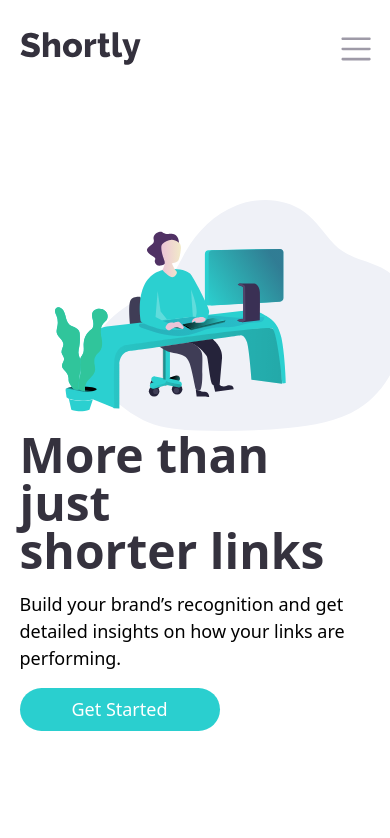
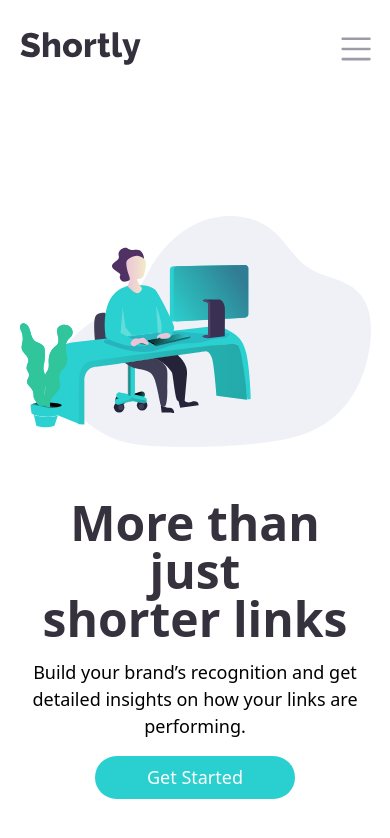
Before and after one commit to Sheriff-Oladimeji/shortly, a React (Vite) app: page / in a window 390 px wide. Shown: the top 838 px of the page. Built offline with nearby package versions, Linux system fonts and the light colour scheme.

Commit message:
feat: add style to main div

```diff
--- a/src/components/Main.jsx
+++ b/src/components/Main.jsx
@@ -3,16 +3,22 @@
 import Button from "./Button";
 const Main = () => {
   return (
-    <main className="w-[90%] md:w-[80%] flex  flex-col-reverse md:flex-row mx-auto items-center justify-between">
-      <div className="flex flex-col space-y-4">
-        <h1 className="text-5xl text-VeryDarkBlue font-bold">More than just <br/> shorter links</h1>
+    <main className="w-[90%] md:w-[80%] flex  flex-col-reverse md:flex-row mx-auto items-center justify-between gap-6 md:gap-0 py-4">
+      <div className="flex flex-col space-y-4 text-center md:text-left">
+        <h1 className="text-5xl text-VeryDarkBlue font-bold mt-7 md:mt-0">
+          More than just <br /> shorter links
+        </h1>
         <p className="max-w-md">
           Build your brand’s recognition and get detailed insights on how your
           links are performing.
-              </p>
-              <Button value={"Get Started"} style={'rounded-full w-[200px]'}/>
+        </p>
+        <Button value={"Get Started"} style={"rounded-full w-[200px] mx-auto"} />
       </div>
-      <img src={working} alt="" className=" relative w-[200%] md:w-[60%] -mr-[20%]" />
+      <img
+        src={working}
+        alt=""
+        className=" relative w-[100%] md:w-[60%] md:-mr-[20%]"
+      />
     </main>
   );
 }
```
